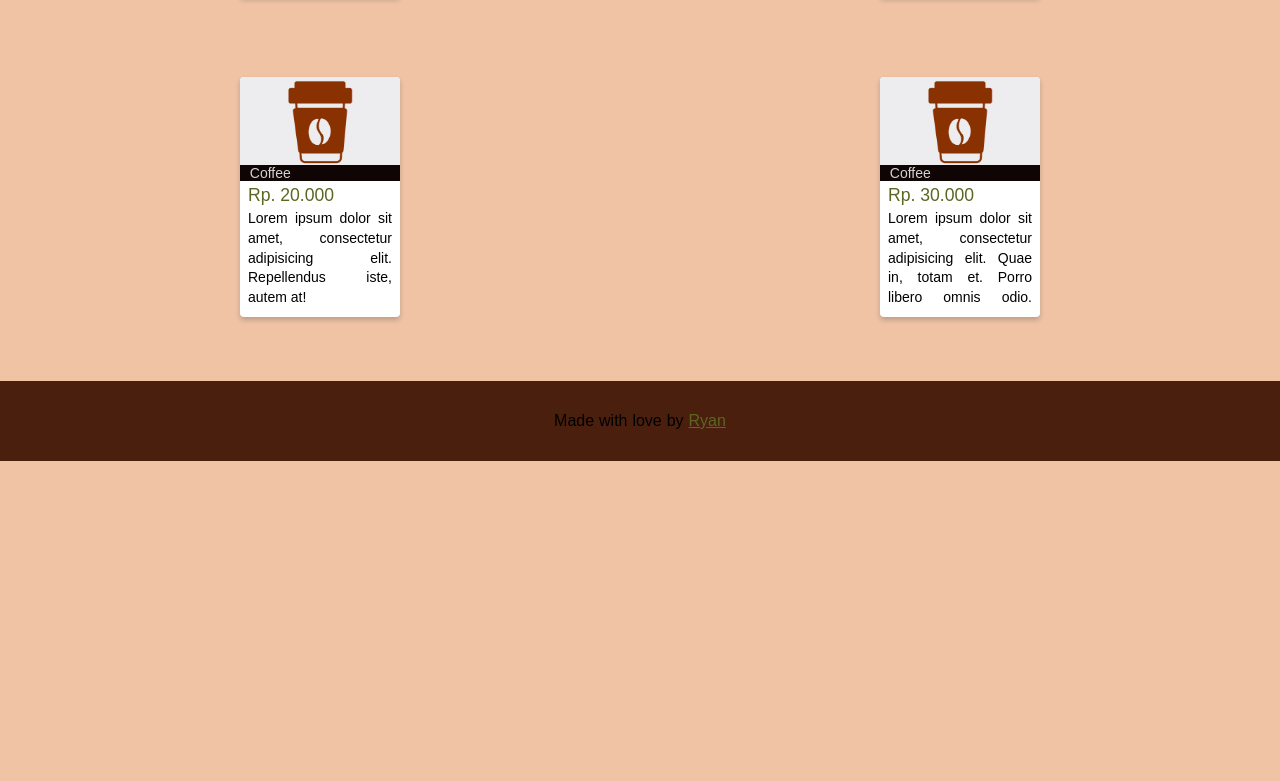
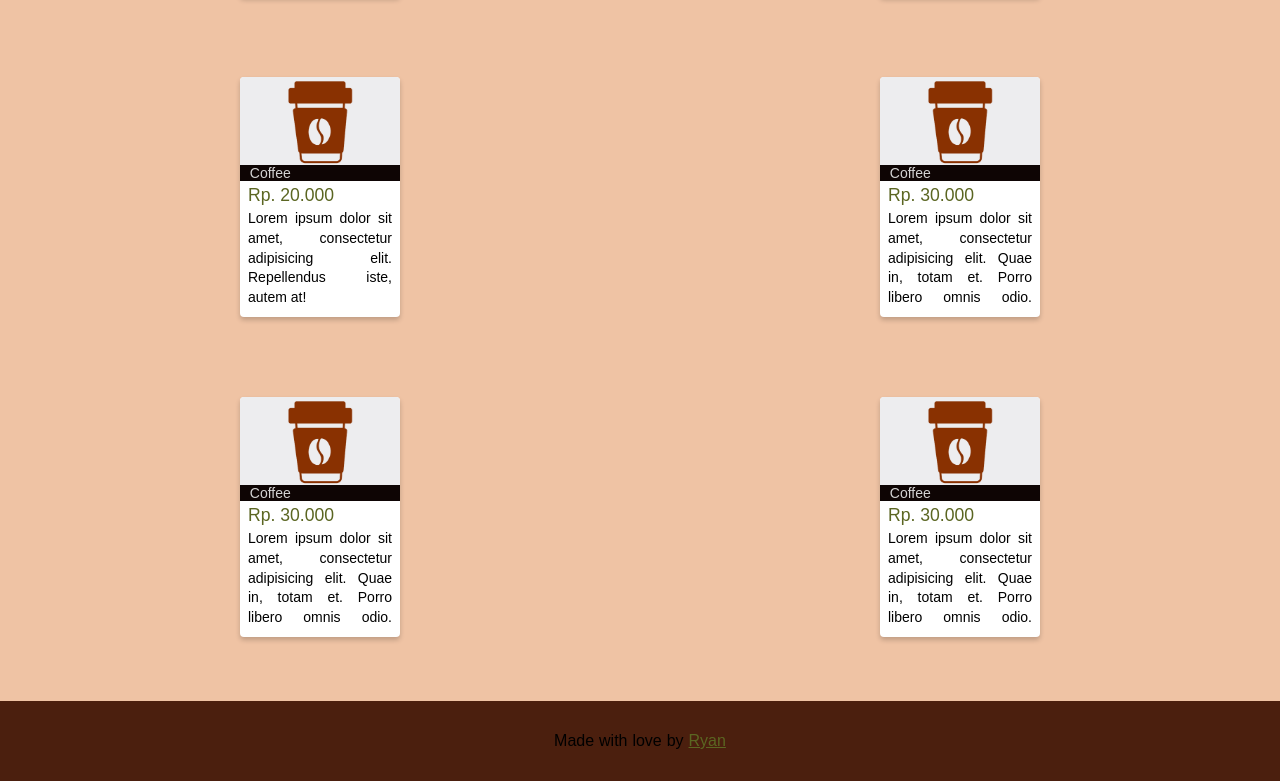
Before and after one commit to Ryangithub10/cafe-menu, a plain HTML site: page index.html in a window 1280 px wide. Shown: the part 707-1488 px from the top of the page. Before the commit the page ends 1168 px from the top, so only its background shows below. Drawn offline with nearby package versions, Linux system fonts and the light colour scheme.

Commit message:
make cards animation by using aos library

```diff
--- a/index.html
+++ b/index.html
@@ -4,8 +4,10 @@
     <meta charset="UTF-8" />
     <meta http-equiv="X-UA-Compatible" content="ie=edge" />
     <meta name="viewport" content="width=device-width, initial-scale=1.0" />
+    <!-- AOS -->
+    <link rel="stylesheet" href="https://unpkg.com/aos@next/dist/aos.css" />
+
     <link rel="stylesheet" href="css/style.css" />
-
     <title>Twilight Cafe</title>
   </head>
   <body>
@@ -125,6 +127,42 @@
             </p>
           </article>
         </div>
+        <div class="card">
+          <figure class="thumb-container">
+            <img
+              src="img/coffee.jpg"
+              alt="coffee icon from freepik"
+              class="thumb"
+            />
+            <figcaption>Coffee</figcaption>
+          </figure>
+
+          <article>
+            <p class="price">Rp. 30.000</p>
+            <p class="desc">
+              Lorem ipsum dolor sit amet, consectetur adipisicing elit. Quae in,
+              totam et. Porro libero omnis odio. Vitae dignissimos, ipsam quo?
+            </p>
+          </article>
+        </div>
+        <div class="card">
+          <figure class="thumb-container">
+            <img
+              src="img/coffee.jpg"
+              alt="coffee icon from freepik"
+              class="thumb"
+            />
+            <figcaption>Coffee</figcaption>
+          </figure>
+
+          <article>
+            <p class="price">Rp. 30.000</p>
+            <p class="desc">
+              Lorem ipsum dolor sit amet, consectetur adipisicing elit. Quae in,
+              totam et. Porro libero omnis odio. Vitae dignissimos, ipsam quo?
+            </p>
+          </article>
+        </div>
       </main>
 
       <footer>
@@ -137,6 +175,14 @@
       </footer>
 
       <script src="js/script.js"></script>
+      <script src="https://unpkg.com/aos@next/dist/aos.js"></script>
+      <script>
+        AOS.init({
+          offset: 280,
+          duration: 500,
+          once: true,
+        });
+      </script>
     </div>
   </body>
 </html>
--- a/js/script.js
+++ b/js/script.js
@@ -7,10 +7,18 @@ window.onload = () => {
   title.classList.add("opacity-1");
 
   setTimeout(() => {
-    for (let i = 0; i < 5; i++) {
+    for (let i = 0; i < 4; i++) {
       cards[i].style.transition = `all 0.5s ${(i + 1) * 0.2}s ease`;
       cards[i].style.transform = "translateY(0)";
       cards[i].style.opacity = 1;
     }
   }, 450);
 };
+
+for (let i = 4; i < cards.length; i++) {
+  cards[i].setAttribute("data-aos", "fade-up");
+
+  if (i % 2 !== 0) {
+    cards[i].setAttribute("data-aos-delay", 200);
+  }
+}
```
